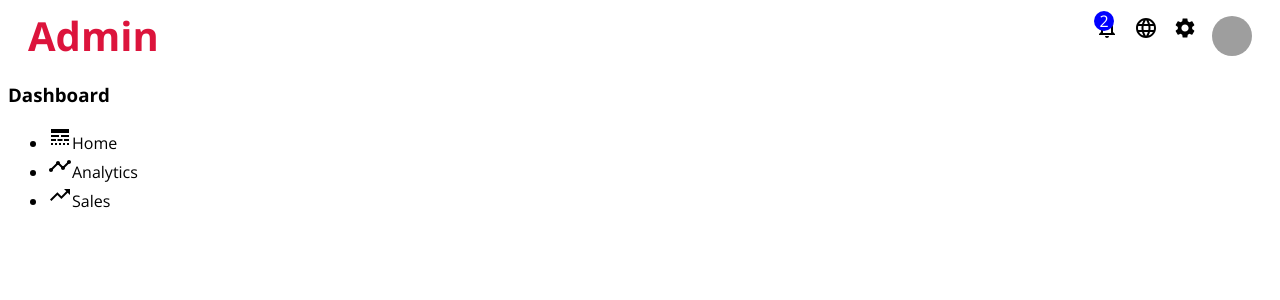
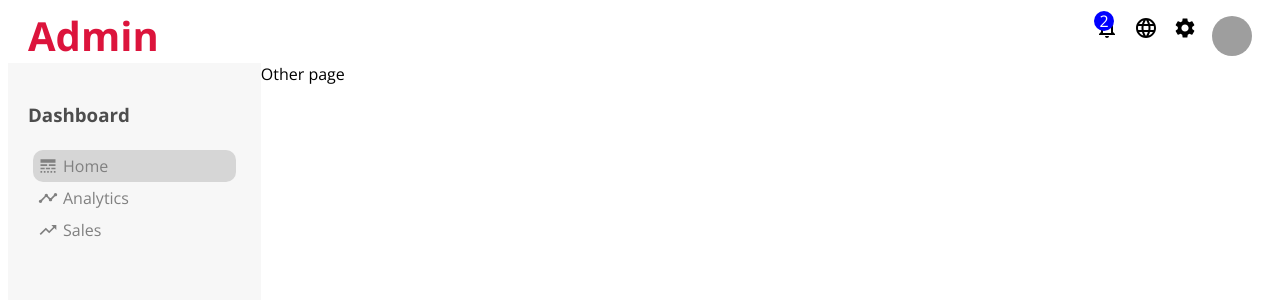
Before and after one commit to Reyes-Jose/admin-page, a React (Create React App) app: page / in a window 1280 px wide. Shown: the top 300 px of the page. Built offline with nearby package versions, Linux system fonts and the light colour scheme; grey boxes are pictures that could not be loaded; the HTML template or start-up script is replaced by a standard one; a web font is replaced by a local one.

Commit message:
adding dashboard/icons

```diff
--- a/src/App.css
+++ b/src/App.css
@@ -1,3 +1,7 @@
 .container{
     display: flex;
 }
+
+.rightPage{
+    flex: 4;
+}
--- a/src/App.js
+++ b/src/App.js
@@ -8,6 +8,7 @@ function App() {
       <NavBar />
       <div className="container">
         <SideBar />
+        <div className="rightPage">Other page</div>
       </div>
     </div>
   );
--- a/src/components/SideBar.js
+++ b/src/components/SideBar.js
@@ -7,16 +7,16 @@ export default function SideBar() {
         <div className='sideBarContainer'>
           <h3 className='sideTitle'>Dashboard</h3>
           <ul className='sideList'>
-            <li className='listItem'>
-              <LineStyle/>
+            <li className='listItem active'>
+              <LineStyle className='iconStyle'/>
               Home
             </li>
             <li className='listItem'>
-              <Timeline/>
+              <Timeline className='iconStyle'/>
               Analytics
             </li>
             <li className='listItem'>
-              <TrendingUp/>
+              <TrendingUp className='iconStyle'/>
               Sales
             </li>
           </ul>
--- a/src/components/SideBarStyle.css
+++ b/src/components/SideBarStyle.css
@@ -1,4 +1,40 @@
 .sideBar{
     flex: 1;
-    height: calc(100vh -50px);
+    height: calc(100vh - 50px);
+    position:sticky;
+    top:50px;
+    background-color: rgb(247, 247, 247);
 }
+
+.sideBarContainer{
+    padding: 20px;
+    color: grey;
+    margin-bottom: 10px;
+}
+
+.sideTitle{
+    color: rgb(77, 77, 77);
+}
+
+.sideList{
+    list-style: none;
+    padding: 5px;
+}
+
+.listItem{
+    padding: 5px;
+    cursor: pointer;
+    display: flex;
+    align-items: center;
+    border-radius: 10px;
+}
+
+.listItem.active, .listItem:hover{
+    background-color: rgb(214, 214, 214);
+
+}
+
+.iconStyle{
+    margin-right: 5px;
+    font-size: 20px !important;
+}
```
